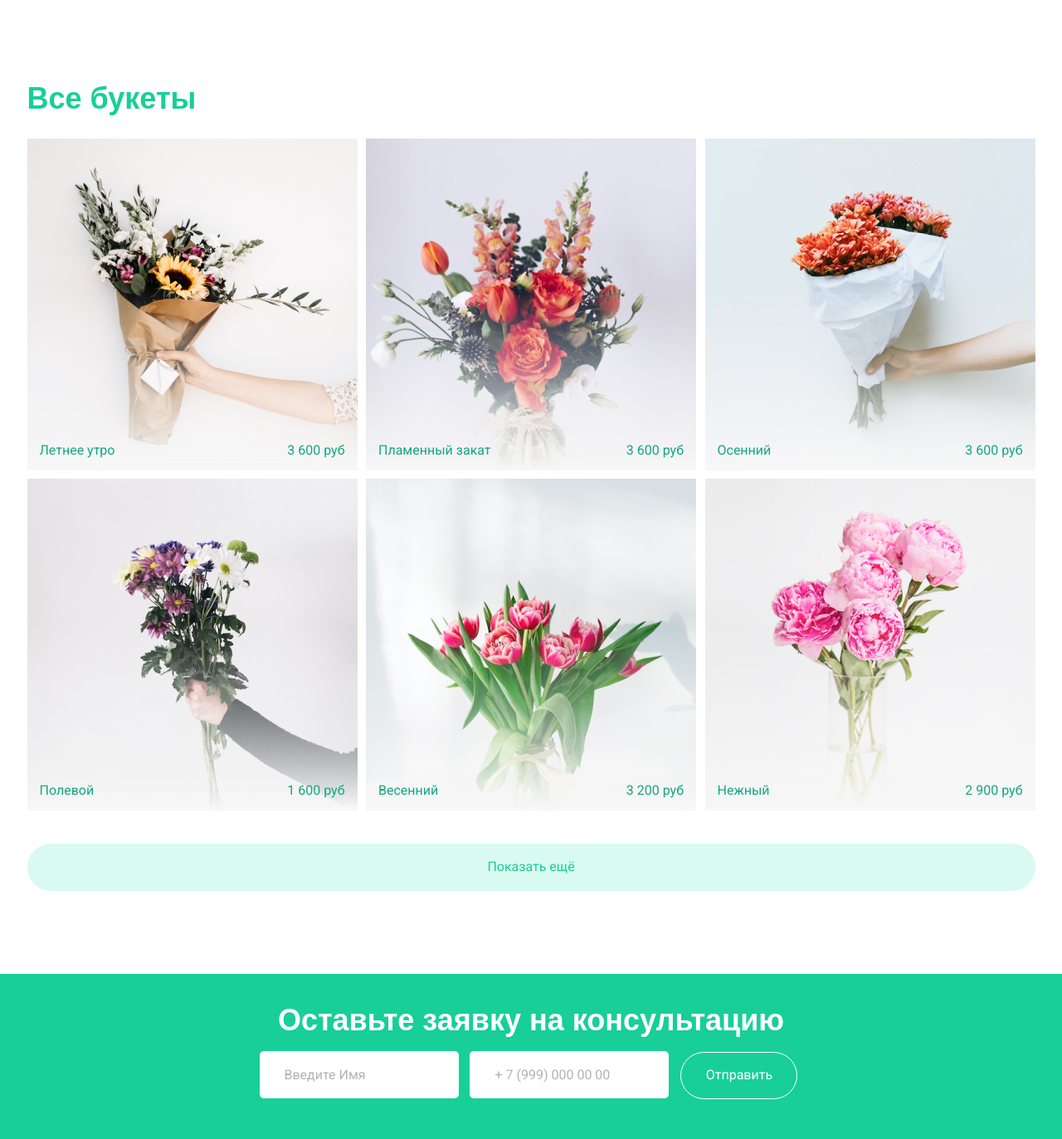
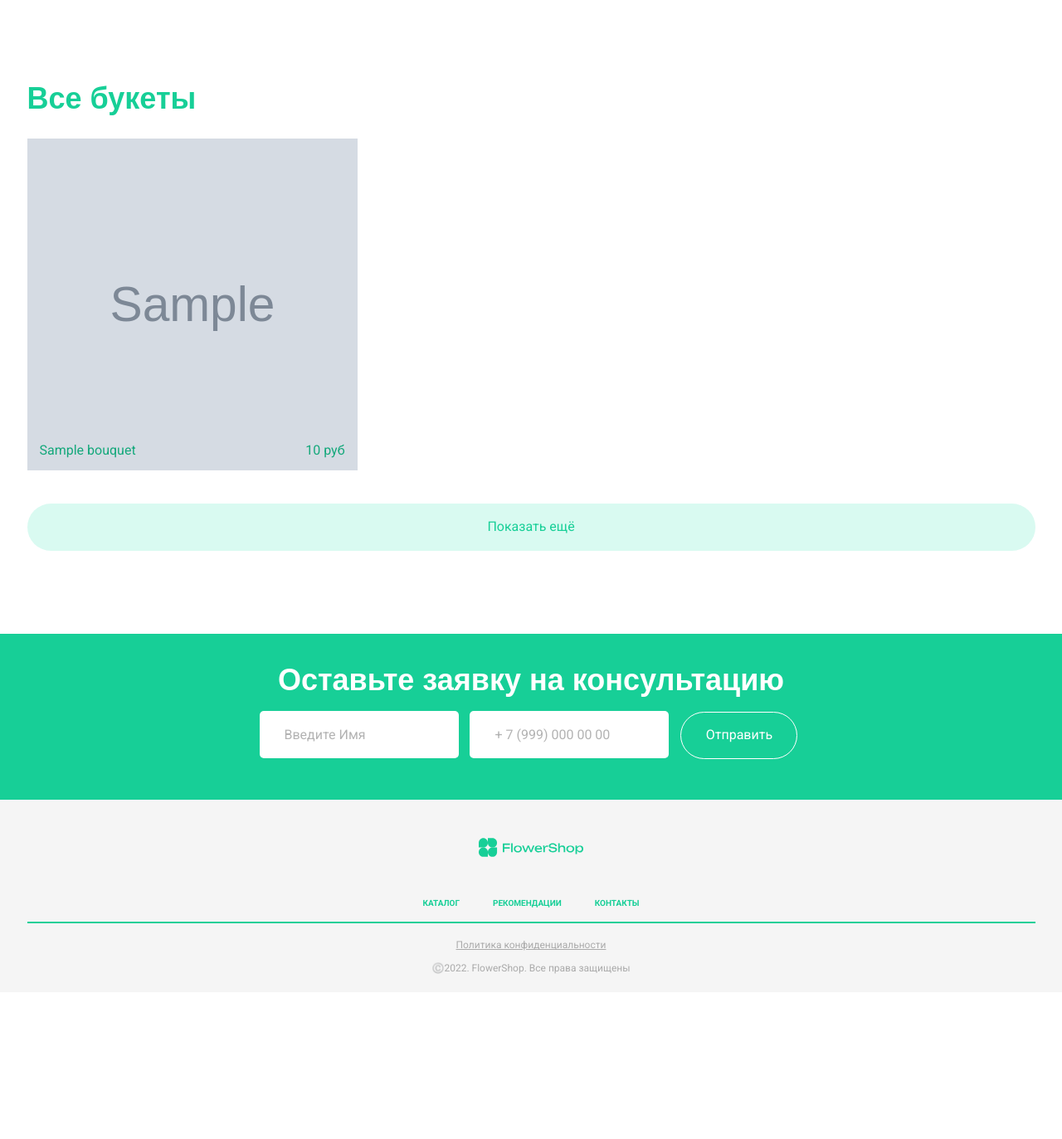
Before and after one commit to Kisly93/FlowersShop, a Django app: page /catalog/ in a window 1280 px wide. Shown: the part 50-1423 px from the top of the page at 83% size. After the commit the page ends 1224 px from the top, so only its background shows below. Run offline with Django 3.2, Linux system fonts and the light colour scheme; tables that the repository leaves empty hold one stand-in row (values such as "Sample post"); grey boxes marked "Sample" are stand-in pictures; parts of the project's set-up code (start-up, migrations or seed data) failed here and were passed over; some web fonts are replaced.

Commit message:
Added bouquets in catalog.html

```diff
--- a/flowerapp/views.py
+++ b/flowerapp/views.py
@@ -1,4 +1,5 @@
 from django.shortcuts import render
+from .models import Bouquet, BouquetItem, Flower
 
 
 def index(request):
@@ -6,7 +7,11 @@ def index(request):
 
 
 def catalog(request):
-    return render(request, 'catalog.html', {})
+    bouquets = Bouquet.objects.all()
+    context = {
+        'bouquets': bouquets,
+    }
+    return render(request, "catalog.html", context=context)
 
 
 def card(request):
--- a/templates/catalog.html
+++ b/templates/catalog.html
@@ -10,49 +10,15 @@
 			<div class="catalog">
 				<div class="title">Все букеты</div>
 				<div class="catalog__block">
-					<div class="recommended__elems ficb recommended__elems_first">
-						<a href="{% url 'order' %}" class="recommended__block recommended__block_first">
+					<div class="recommended__elems ficb recommended__elems_first" style="justify-content: left !important;">
+						{% for bouquet in bouquets %}
+						<a href="{% url 'card' %}" class="recommended__block" style="background: url({{ bouquet.image.url }}) no-repeat center bottom / cover">
 							<div class="recommended__block_elems ficb">
-								<span class="recommended__block_intro">Летнее утро</span>
-								<span class="recommended__block_price">3 600 руб</span>
+								<span class="recommended__block_intro">{{ bouquet.name }}</span>
+								<span class="recommended__block_price">{{ bouquet.price }} руб</span>
 							</div>
 						</a>
-						<a href="{% url 'order' %}" class="recommended__block recommended__block_sec">
-							<div class="recommended__block_elems ficb">
-								<span class="recommended__block_intro">Пламенный закат</span>
-								<span class="recommended__block_price">3 600 руб</span>
-							</div>
-						</a>
-						<a href="{% url 'order' %}" class="recommended__block recommended__block_thr">
-							<div class="recommended__block_elems ficb">
-								<span class="recommended__block_intro">Осенний</span>
-								<span class="recommended__block_price">3 600 руб</span>
-							</div>
-						</a>
-
-
-					</div>
-					<div class="recommended__elems ficb recommended__elems_sec">
-						<a href="{% url 'order' %}"class="recommended__block recommended__block_first">
-							<div class="recommended__block_elems ficb">
-								<span class="recommended__block_intro">Полевой</span>
-								<span class="recommended__block_price">1 600 руб</span>
-							</div>
-						</a>
-						<a href="{% url 'order' %}" class="recommended__block recommended__block_sec">
-							<div class="recommended__block_elems ficb">
-								<span class="recommended__block_intro">Весенний</span>
-								<span class="recommended__block_price">3 200 руб</span>
-							</div>
-						</a>
-						<a href="{% url 'order' %}"class="recommended__block recommended__block_thr">
-							<div class="recommended__block_elems ficb">
-								<span class="recommended__block_intro">Нежный</span>
-								<span class="recommended__block_price">2 900 руб</span>
-							</div>
-						</a>
-
-
+						{% endfor %}
 					</div>
 					<button class="btn largeBtn catalog__btn">Показать ещё</button>
 				</div>
```
